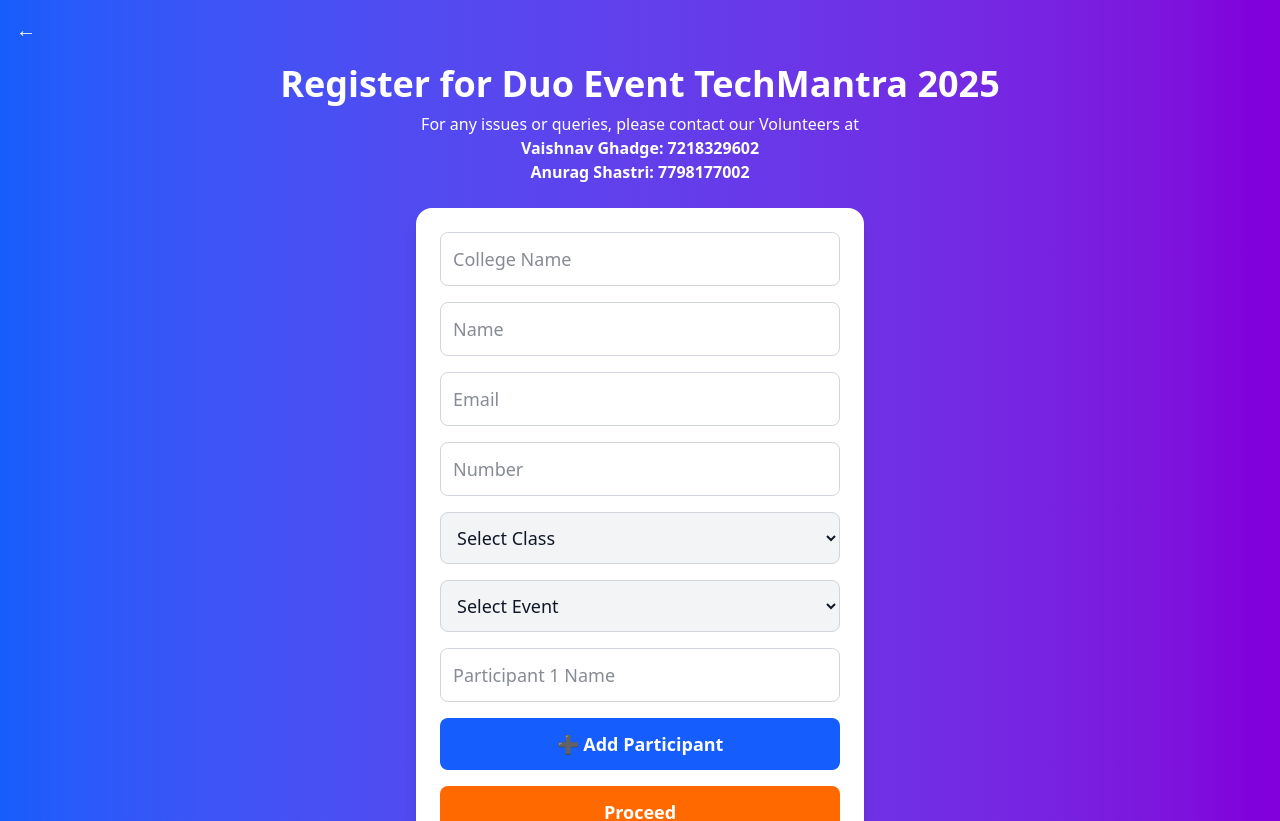
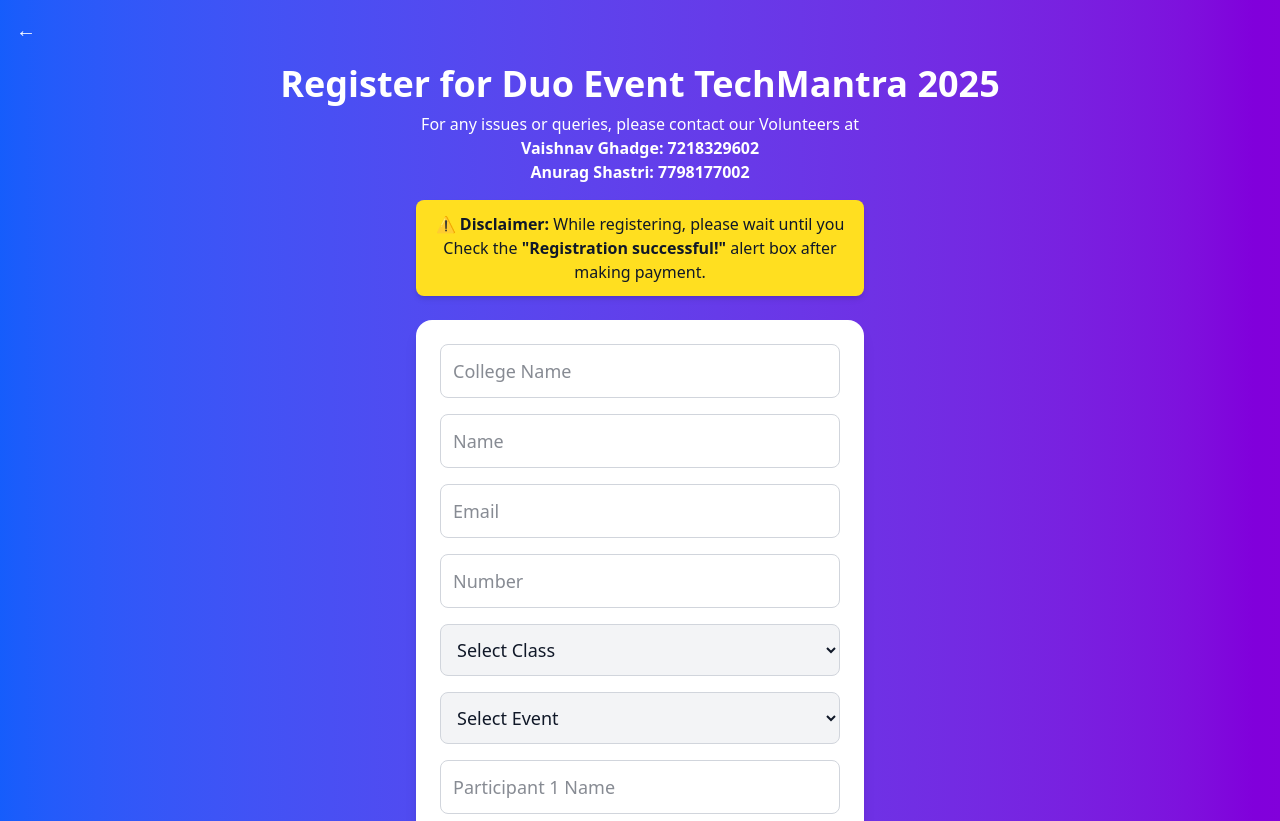
Before and after one commit to im-prathamesh-dev/TechMantraRegi, a React (Vite) app in the folder my-app/: page /DuoRegistration in a window 1280 px wide. Shown: the top 821 px of the page. Built offline with nearby package versions, Linux system fonts and the light colour scheme.

Commit message:
Disclaimer Changes To all

```diff
--- a/my-app/src/components/RegisterCard/DuoRegisterCard.jsx
+++ b/my-app/src/components/RegisterCard/DuoRegisterCard.jsx
@@ -125,6 +125,10 @@ function handleProceed (){
   </p>
   <p className=" font-semibold text-center">Vaishnav Ghadge: 7218329602</p>
   <p className=" font-semibold text-center">Anurag Shastri: 7798177002</p>
+      {/* Disclaimer Message */}
+      <div className="bg-yellow-300 text-gray-900 text-center p-3 mt-4 rounded-lg shadow-md w-full max-w-md">
+    ⚠️ <strong>Disclaimer:</strong> While registering, please wait until you Check the <strong>"Registration successful!"</strong> alert box after making payment.
+  </div>
 
   {/* Form */}
   <div className="bg-white shadow-lg rounded-2xl p-6 mt-6 w-full max-w-md text-gray-900">
--- a/my-app/src/components/RegisterCard/SquadRegisterCard.jsx
+++ b/my-app/src/components/RegisterCard/SquadRegisterCard.jsx
@@ -124,6 +124,10 @@ function handleProceed (){
   </p>
   <p className="font-semibold text-center">Vaishnav Ghadge: 7218329602</p>
   <p className="font-semibold text-center">Anurag Shastri: 7798177002</p>
+      {/* Disclaimer Message */}
+      <div className="bg-yellow-300 text-gray-900 text-center p-3 mt-4 rounded-lg shadow-md w-full max-w-md">
+    ⚠️ <strong>Disclaimer:</strong> While registering, please wait until you Check the <strong>"Registration successful!"</strong> alert box after making payment.
+  </div>
 
   {/* Form Container */}
   <div className="bg-white shadow-md rounded-lg p-6 mt-6 w-full max-w-md text-gray-900">
```
